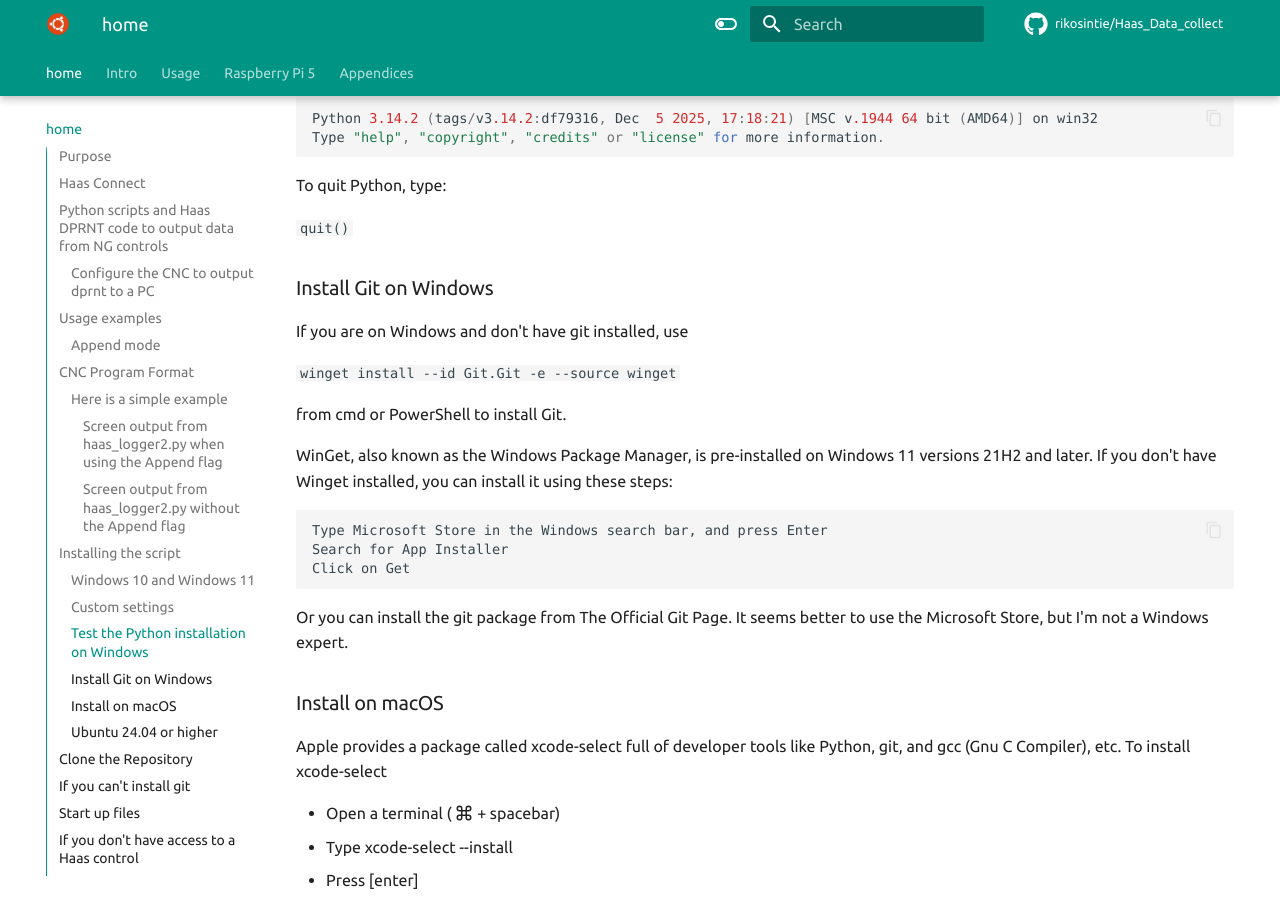
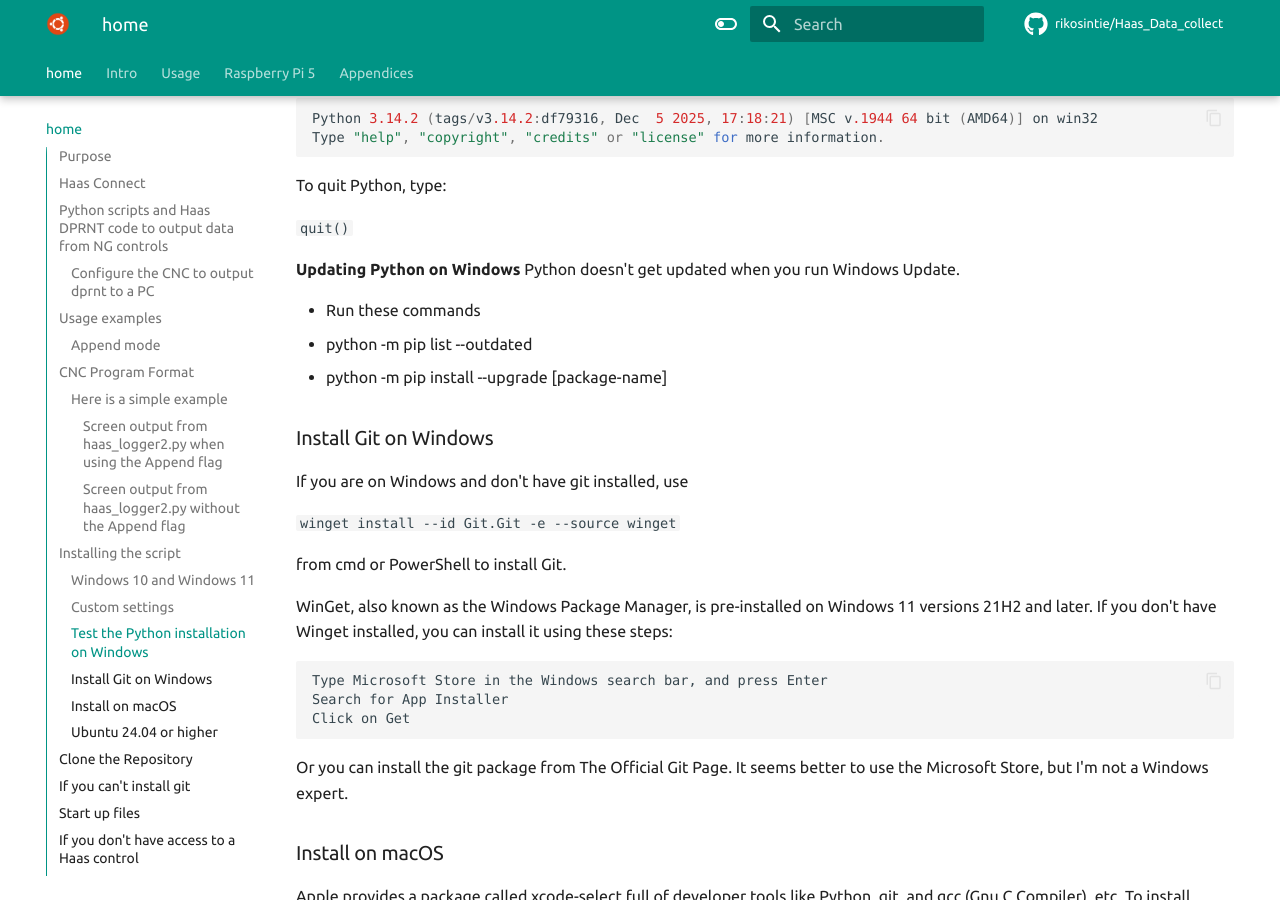
Before and after one commit to rikosintie/Haas_Data_collect, an MkDocs documentation site: the page built from docs/README.md, in a window 1280 px wide and 900 px high, scrolled down 6969 px. Built offline with MkDocs 1.6.1 and Material for MkDocs 9.7.7, drawn with Linux system fonts in a browser that asks for light colours; some web fonts are replaced; comment, search, counter and statistics services are not loaded; some of the changed text lies outside the part shown.

Commit message:
Git Title: formatting

```diff
--- a/docs/README.md
+++ b/docs/README.md
@@ -322,6 +322,13 @@ To quit Python, type:
 
 `quit()`
 
+**Updating Python on Windows**
+Python doesn't get updated when you run Windows Update.
+
+- Run these commands
+  1. python -m pip list --outdated
+  1. python -m pip install --upgrade [package-name]
+
 ### Install Git on Windows
 
 If you are on Windows and don't have git installed, use
```
Also changed, not shown: other parts of docs/README.md (+1 -1 lines).
